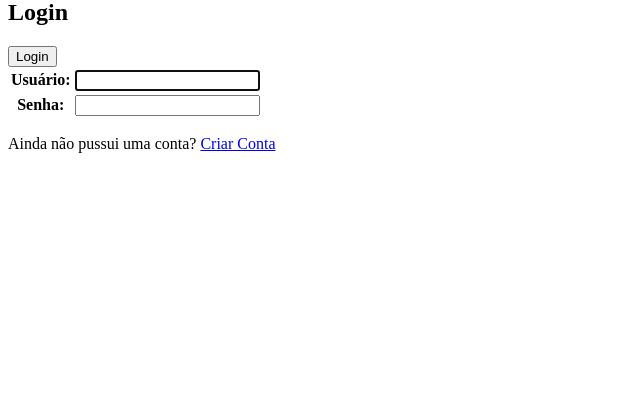
After one commit to GuiLTheGr8/Moodsic, a Django app: page /login/ in a window 1280 px wide. The commit adds this page. Shown: the part 351-771 px from the top of the page, without its empty margins (0-640 px from the left). Run offline with Django 4.2, Linux system fonts and the light colour scheme.

Commit message:
Login, registro e logout

```diff
--- a/Moodsic/Moodsic/settings.py
+++ b/Moodsic/Moodsic/settings.py
@@ -122,3 +122,5 @@ STATIC_URL = '/static/'
 # https://docs.djangoproject.com/en/4.2/ref/settings/#default-auto-field
 
 DEFAULT_AUTO_FIELD = 'django.db.models.BigAutoField'
+
+LOGIN_REDIRECT_URL = '/'
--- a/Moodsic/Moodsic/templates/Moodsic/header.html
+++ b/Moodsic/Moodsic/templates/Moodsic/header.html
@@ -8,13 +8,13 @@ em uma página HTML use:
 <header class="header">
     <img src="{% static 'Moodsic/images/logo.png' %}">
     <div class="menu">
-        <a href="/">Home</a>
+        <a href="{% url 'homepage' %}">Home</a>
         <a href='/'>Timeline</a>
         <a href='/'>Settings</a>
         {% if request.user.is_authenticated %}
-            <a href="/">Logout</a>
+            <a href="{% url 'logout' %}"> Olá, {% firstof user.username "visitante" %}! Logout</a>
         {% else %}
-            <a href="/">Login</a>
+            <a href="{% url 'login' %}">Olá, {% firstof user.username "visitante" %}! Login</a>
         {% endif %}
     </div>
 </header>
--- /dev/null
+++ b/Moodsic/Moodsic/templates/Moodsic/login.html
@@ -0,0 +1,40 @@
+{% load static %}
+<!DOCTYPE html>
+<html lang="en">
+<head>
+    <meta charset="UTF-8">
+    <meta http-equiv="X-UA-Compatible" content="IE=edge">
+    <meta name="viewport" content="width=device-width, initial-scale=1.0">
+
+    <title>Login</title>
+
+    <link rel="preconnect" href="https://fonts.googleapis.com">
+    <link rel="preconnect" href="https://fonts.gstatic.com" crossorigin>
+    <link href="https://fonts.googleapis.com/css2?family=Nunito:wght@300;400;700&display=swap" rel="stylesheet">
+
+    <link rel="stylesheet" href="{% static 'Moodsic/css/styles.css' %}">
+</head>
+
+<body>
+
+    <!-- header do site -->
+    {% include 'Moodsic/header.html' %}
+
+    <div class="form-wrapper">
+
+    <h2>Login</h2>
+
+        <form action="" method="post">
+            {% csrf_token %}
+            <table>
+                <form action="POST">
+                    {% csrf_token %}
+                    {{ form.as_table }}
+                    <input class="button" type="submit" value="Login">
+                </form>
+            </table>
+        </form>
+        <p>Ainda não pussui uma conta? <a href='{% url "registro" %}'>Criar Conta</a></p>
+    </div>
+</body>
+</html>
--- a/Moodsic/Moodsic/templates/Moodsic/timeline.html
+++ b/Moodsic/Moodsic/templates/Moodsic/timeline.html
@@ -3,7 +3,7 @@
 <head>
     <meta charset="UTF-8">
     <meta name="viewport" content="width=device-width, initial-scale=1.0">
-    <title>Document</title>
+    <title>Results</title>
 </head>
 <body>
 
--- a/Moodsic/Moodsic/urls.py
+++ b/Moodsic/Moodsic/urls.py
@@ -15,7 +15,8 @@ Including another URLconf
     2. Add a URL to urlpatterns:  path('blog/', include('blog.urls'))
 """
 from django.contrib import admin
-from django.urls import path
+from django.urls import path, reverse_lazy
+from django.contrib.auth.views import LoginView, LogoutView
 
 from Moodsic.views import *
 
@@ -23,4 +24,7 @@ urlpatterns = [
     path('admin/', admin.site.urls),
     path('', homepage, name="homepage"),
     path('result', result, name="result"),
+    path('login/', LoginView.as_view(template_name="Moodsic/login.html"), name='login'),
+    path('logout/', LogoutView.as_view(next_page = reverse_lazy('homepage')), name='logout'),
+    path('registro/', registro, name = 'registro'),
 ]
```
Also changed, not shown: Moodsic/Moodsic/templates/Moodsic/registro.html (added, +34 -0 lines), Moodsic/Moodsic/views.py (+22 -6 lines), Moodsic/db.sqlite3.
